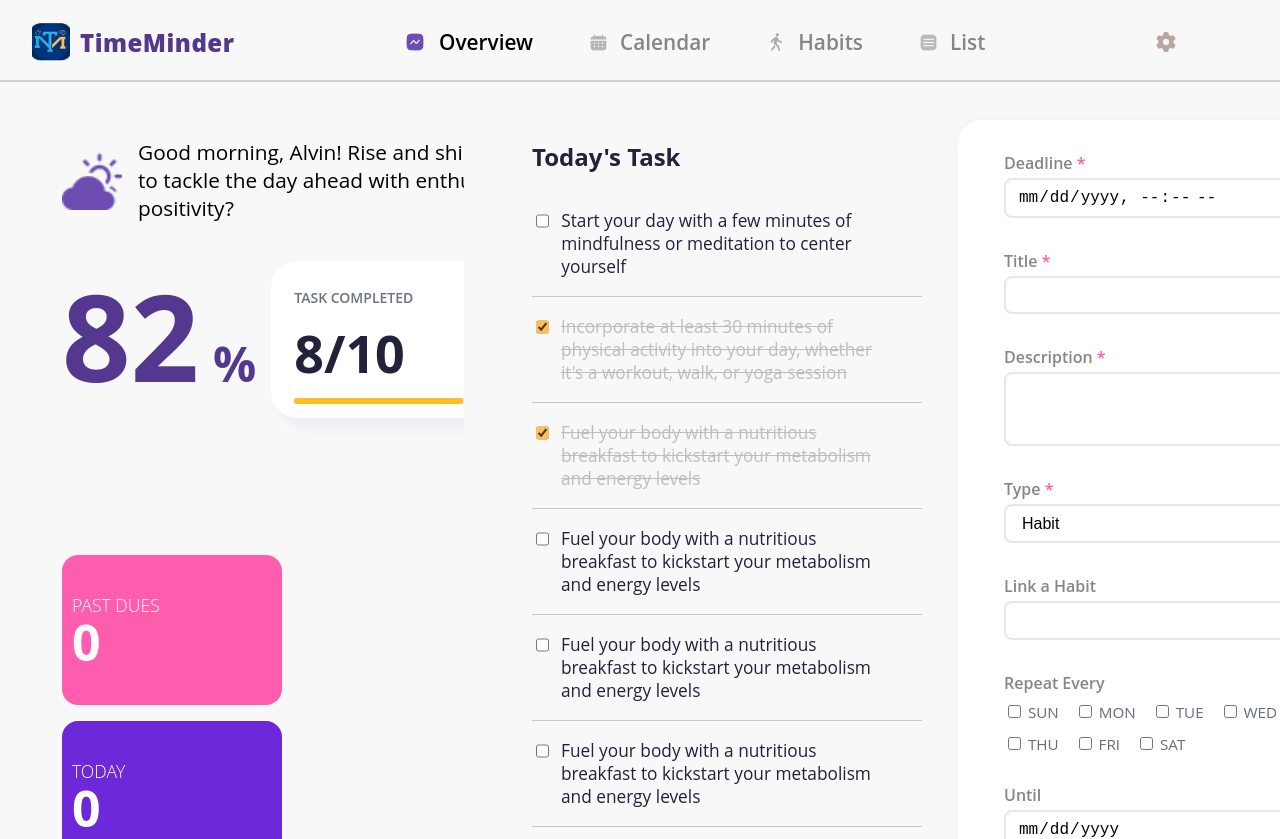
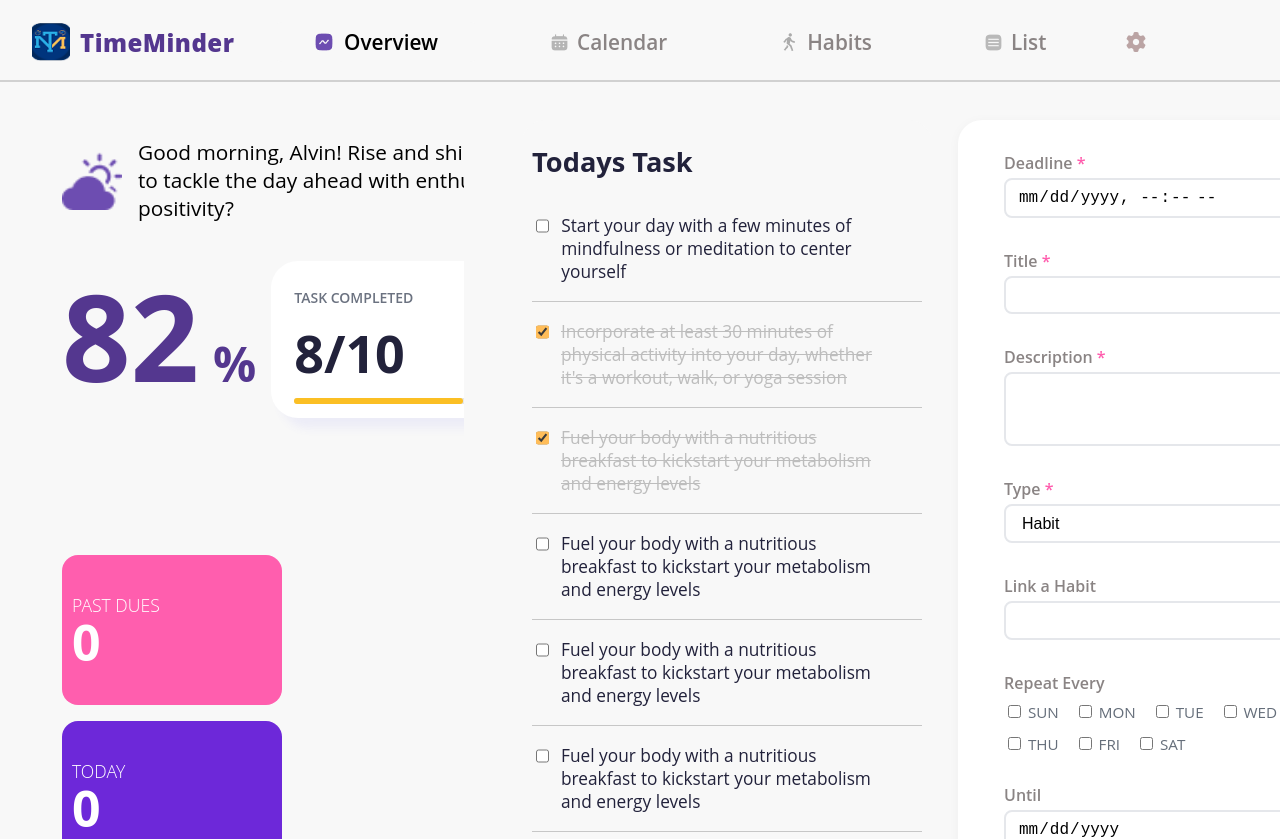
Before and after one commit to KYPanlilio/time-minder-front-end, a React (Vite) app in the folder TimeMinder/: page / in a window 1280 px wide. Shown: the top 839 px of the page. Built offline with nearby package versions, Linux system fonts and the light colour scheme.

Commit message:
updated css

```diff
--- a/TimeMinder/src/App.jsx
+++ b/TimeMinder/src/App.jsx
@@ -3,6 +3,8 @@ import OverviewPage from './components/pages/OverviewPage';
 
 function App() {
   return <OverviewPage />;
+
+
 }
 
 export default App;
--- a/TimeMinder/src/components/layout/Navbar.jsx
+++ b/TimeMinder/src/components/layout/Navbar.jsx
@@ -33,7 +33,6 @@ const Navbar = () => {
 			</div>
 			<div className="navbar-right">
                 <img src={settingsIcon} alt="Settings Icon" className="settings-logo" />
-				<span className="navbar-icon" role="img" aria-label="settings"></span>
                 <span className="navbar-link" placeholder=""></span>
 			</div>
 		</nav>
--- a/TimeMinder/src/components/pages/OverviewPage.jsx
+++ b/TimeMinder/src/components/pages/OverviewPage.jsx
@@ -35,7 +35,7 @@ const OverviewPage = () => {
 					</div>
 				</div>
                 <div className="overview-center-panel">
-					<h2>Today's Task</h2>
+					<h2>Todays Task</h2>
 					<ul className="overview-task-list">
 						<li><input className="overview-task-checkbox" type="checkbox" /> Start your day with a few minutes of mindfulness or meditation to center yourself</li>
 						<li className="overview-task-done"><input className="overview-task-checkbox" type="checkbox" checked readOnly /> <span>Incorporate at least 30 minutes of physical activity into your day, whether it's a workout, walk, or yoga session</span></li>
--- a/TimeMinder/src/css/Navbar.css
+++ b/TimeMinder/src/css/Navbar.css
@@ -33,12 +33,12 @@
 	color: #8A8484;
 	text-decoration: none;
 	font-weight: 600;
-	padding: 6px 12px;
+	padding: 6px 40px;
 	border-radius: 8px;
 	transition: background 0.2s, color 0.2s;
 	display: flex;
 	align-items: center;
-	gap: 6px;
+	gap: 4px;
 }
 .navbar-link-active, .navbar-link:hover {
 	background: #F8F8F8;
--- a/TimeMinder/src/css/OverviewPage.css
+++ b/TimeMinder/src/css/OverviewPage.css
@@ -160,9 +160,9 @@
 	min-width: 390px;
 }
 .overview-center-panel h2 {
-	font-size: 1.5rem;
+	font-size: 1.7rem;
 	font-weight: 700;
-	margin-bottom: 18px;
+	margin-bottom: 16px;
 }
 .overview-task-list {
 	list-style: none;
```
Also changed, not shown: TimeMinder/src/App.css (line endings or trailing spaces).
